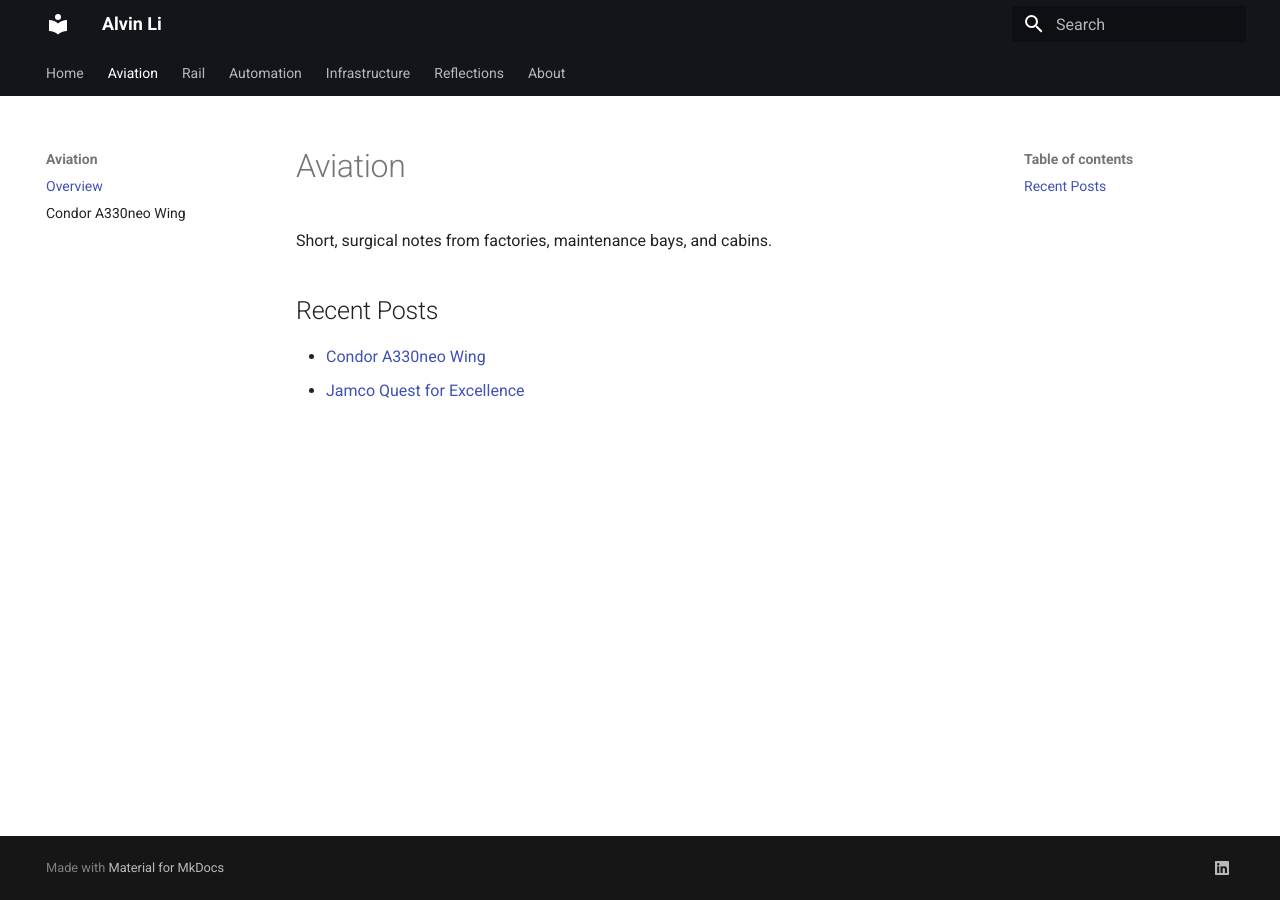
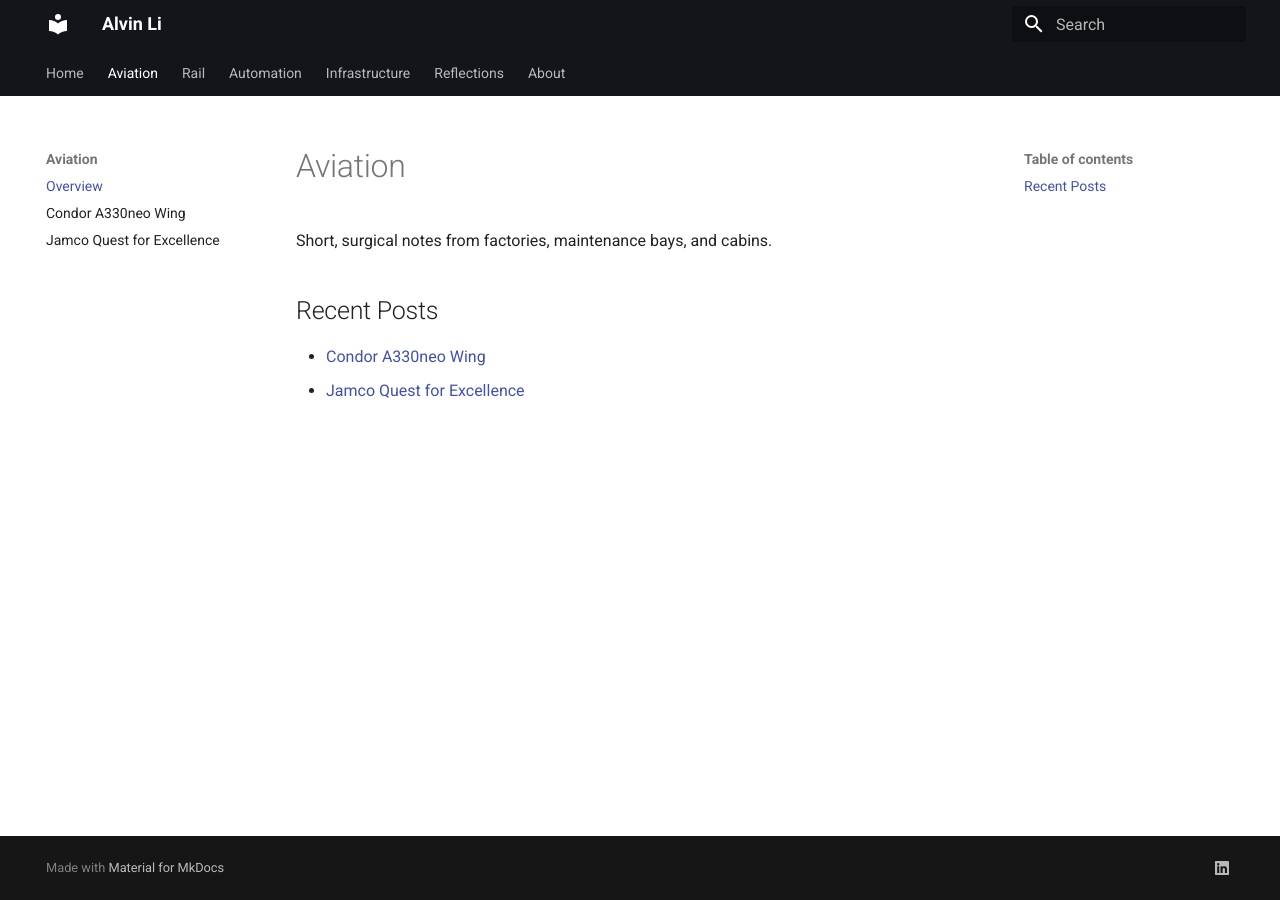
Before and after one commit to alvvvli/alvin-site, an MkDocs documentation site: the page built from docs/aviation/index.md, in a window 1280 px wide. Built offline with MkDocs 1.6.1 and Material for MkDocs 9.7.7, drawn with Linux system fonts in a browser that asks for light colours.

Commit message:
Update mkdocs.yml

```diff
--- a/mkdocs.yml
+++ b/mkdocs.yml
@@ -32,6 +32,7 @@ nav:
   - Aviation:
       - Overview: aviation/index.md
       - Condor A330neo Wing: aviation/a330neofra.md
+      - Jamco Quest for Excellence: aviation/jamco.md
   - Rail:
       - Overview: rail/index.md
       - InnoTrans 2024 Cabin: rail/innotrans-2024.md
```
